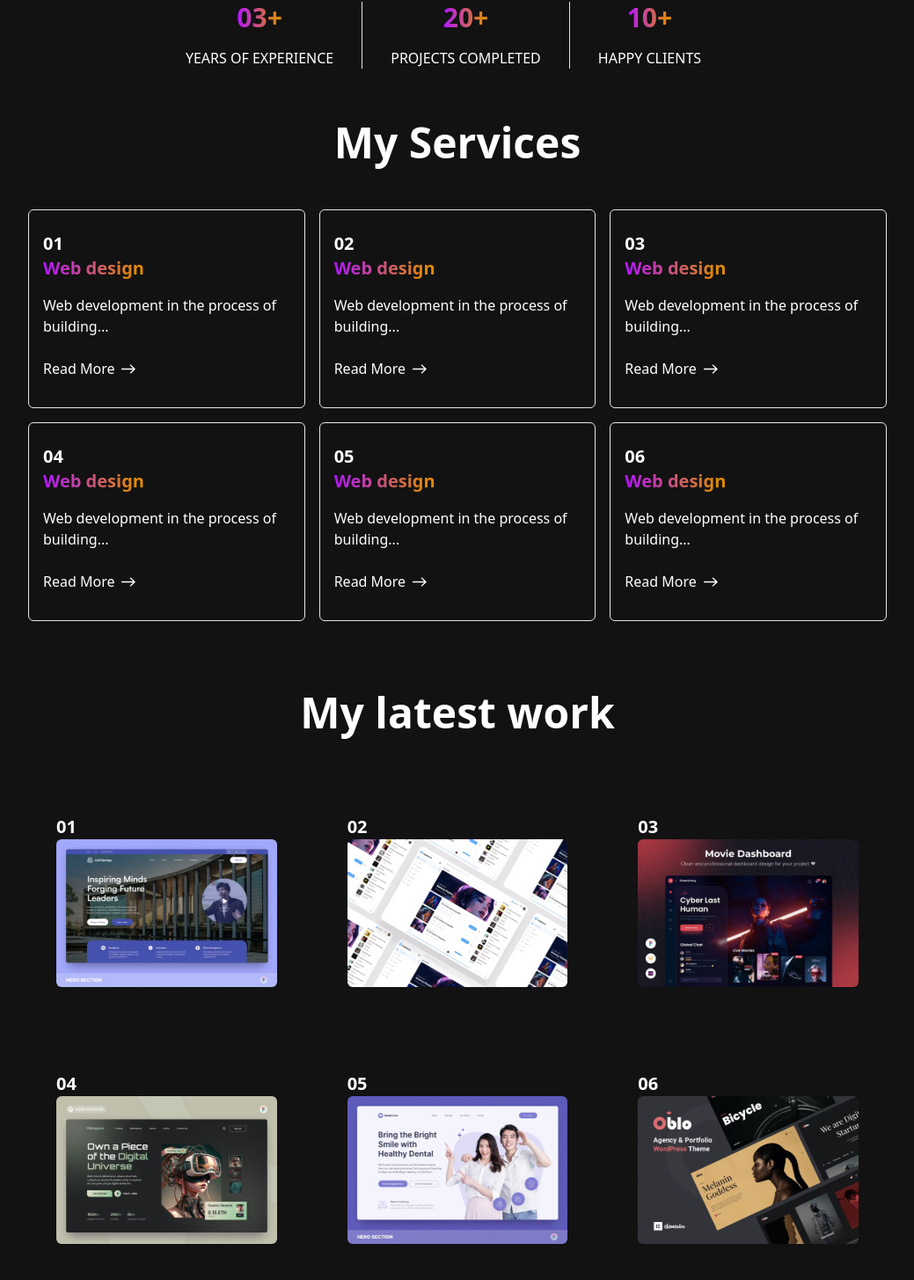
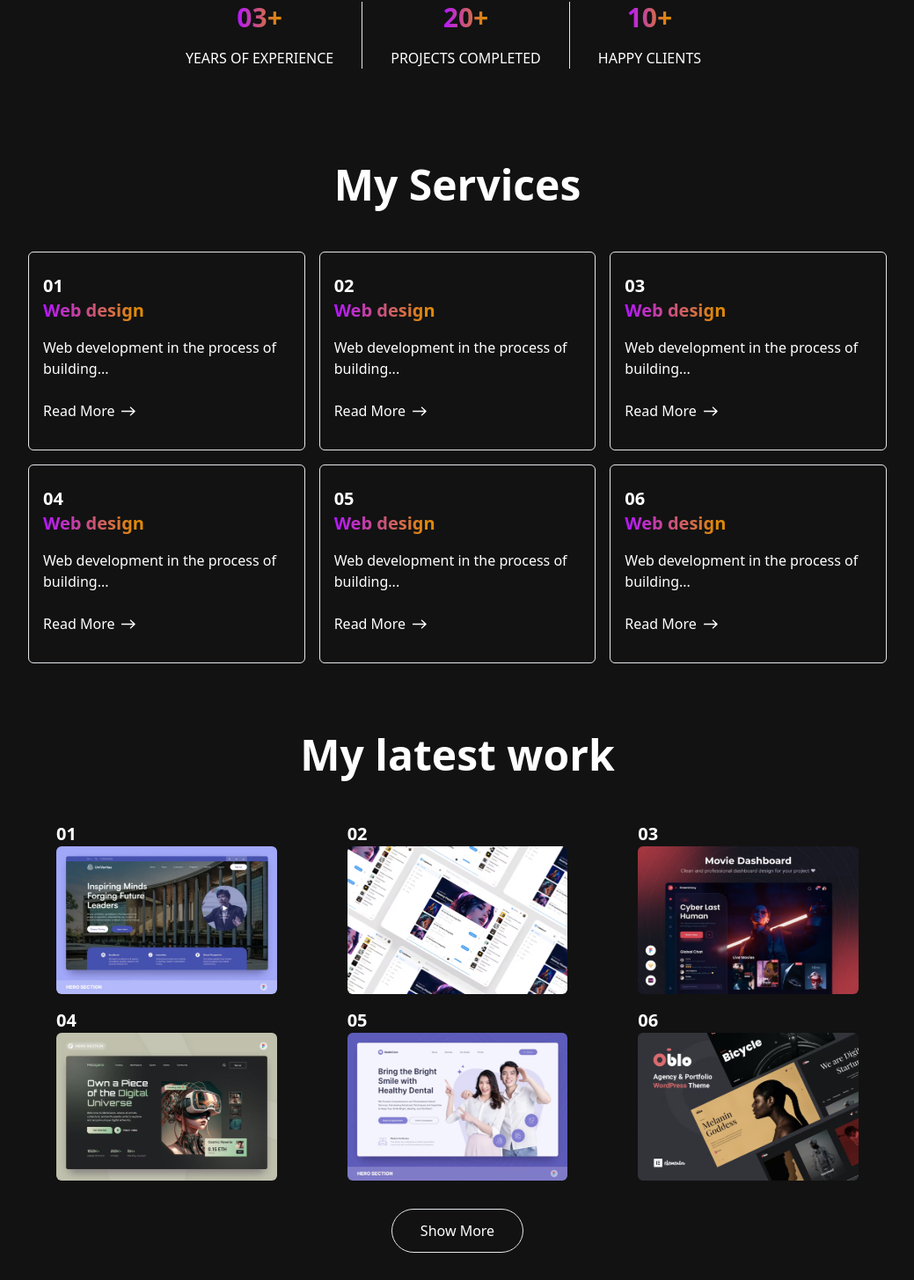
Before and after one commit to ernestkris6/ernestchris-portfolio, a React (Vite) app: page / in a window 1280 px wide. Shown: the part 1150-2605 px from the top of the page at 88% size, without its empty margins (120-1159 px from the left). Built offline with nearby package versions, Linux system fonts and the light colour scheme.

Commit message:
latest works

```diff
--- a/src/Components/MyLatestWork.jsx
+++ b/src/Components/MyLatestWork.jsx
@@ -11,7 +11,7 @@ export default function MyLatestWork() {
         </div>
         <div className='flex flex-col md:grid md:grid-cols-[1fr_1fr] lg:grid-cols-[1fr_1fr_1fr] mx-6 gap-4 pt-5 sm:px-0'>
             {mywork_data.map((item, index)=> (
-                <div className='overflow-hidden px-8 py-10 cursor-pointer hover:translate-y-[-10px] transition-all duration-500 text-white' key={index}>
+                <div className='overflow-hidden px-8 cursor-pointer hover:translate-y-[-10px] transition-all duration-500 text-white' key={index}>
                     <p className='font-bold text-xl'>0{item.no}</p>
                     <img className='font-bold text-xl' src={item.img} alt=''/>
                     {/* <p className='mt-4'>{item.body}</p>
--- a/src/Components/MyServices.jsx
+++ b/src/Components/MyServices.jsx
@@ -7,7 +7,7 @@ export default function MyServices() {
   return (
     <div id='services' className='mx-[1px] md:mx-[10%]'>
         <div className='text-center py-8 text-3xl md:text-5xl'>
-            <h1 className='font-semibold text-white'>My Services</h1>
+            <h1 className='font-semibold text-white pt-12'>My Services</h1>
         </div>
         <div className='flex flex-col md:grid md:grid md:grid-cols-[1fr_1fr] lg:grid-cols-[1fr_1fr_1fr] mx-6 gap-4 pt-5 sm:px-0'>
             {servicesData.map((item, index)=> (
```
